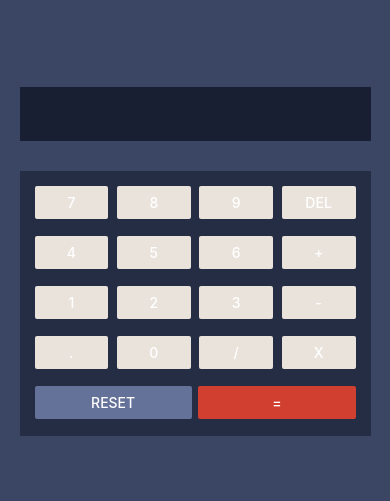
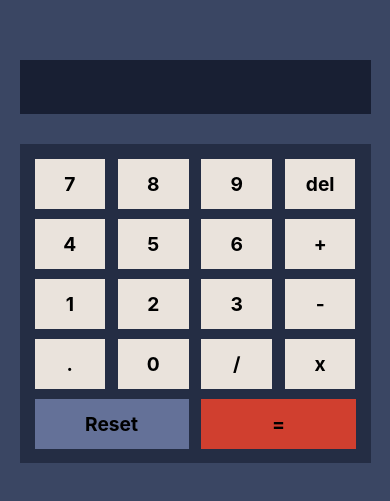
Before and after one commit to rafael-the-dev/react-native-calculator, a React Native app: screen / in a window 390 px wide. Shown: the part 151-652 px from the top of the page. Built offline with nearby package versions, Linux system fonts and the light colour scheme.

Commit message:
customize buttons and fix errors

```diff
--- a/App.js
+++ b/App.js
@@ -10,7 +10,15 @@ const App = () => {
     const seletedFunction = useRef(null);
 
     const numberClickHandler = useCallback(number => () => {
-        setText(currentText => `${currentText}${number}`);
+        setShowResult(isShown => {
+            setText(currentText => `${currentText}${number}`);
+
+            if(isShown) {
+                result.current = 0;
+            }
+
+            return false;
+        })
     }, []);
 
     const deleteHandler = useCallback(() => setText(""), []);
--- a/components/button/index.jsx
+++ b/components/button/index.jsx
@@ -1,21 +1,28 @@
-import { Button, StyleSheet, View } from "react-native"
+import { StyleSheet, TouchableOpacity, Text } from "react-native"
 
 
-const ButtonContainer = ({ color, isSpecialChar, label, onPress, style }) => (
-    <View style={[ styles.container, style ]}>
-        <Button
-            color={color ? color : "#EAE3DC" }
-            onPress={isSpecialChar ? onPress : onPress(label)}
-            title={label}
-        />
-    </View>
+const ButtonContainer = ({ isSpecialChar, label, onPress, style }) => (
+    <TouchableOpacity
+        onPress={isSpecialChar ? onPress : onPress(label)}
+        style={[ styles.container, style ]}>
+        <Text style={styles.label}>{ label }</Text>
+    </TouchableOpacity>
 );
+
 
 const styles = StyleSheet.create({
     container: {
-        color: "#000",
+        alignItems: "center",
+        backgroundColor: "#EAE3DC",
+        color: "#434A59",
         height: 50,
-        width: "23%"
+        justifyContent: "center",
+        marginBottom: 10,
+        width: "22%"
+    },
+    label: {
+        fontSize: "1.2rem",
+        fontWeight: "bold"
     }
 });
 
--- a/components/buttons-container/index.jsx
+++ b/components/buttons-container/index.jsx
@@ -23,8 +23,8 @@ const ButtonsContainer = ({ divideHandler, deleteHandler, equalClickHandler, mul
             <Button isSpecialChar label="x" onPress={multiplyHandler} />
         </View>
         <View style={styles.secondaryButtons}>
-            <Button color="#647198" isSpecialChar label="Reset" onPress={resetHandler} style={styles.button} />
-            <Button color="#D03F2F" isSpecialChar label="=" onPress={equalClickHandler} style={styles.button} />
+            <Button isSpecialChar label="Reset" onPress={resetHandler} style={[ styles.button, styles.resetButton ]} />
+            <Button isSpecialChar label="=" onPress={equalClickHandler} style={[ styles.button, styles.equalButton ]} />
         </View>
     </View>
 );
@@ -34,7 +34,7 @@ const styles = StyleSheet.create({
         backgroundColor: "#242D44",
         marginTop: 30,
         padding: 15,
-        paddingBottom: 0
+        paddingBottom: 4
     },
     buttonsContainer: {
         alignItems: "flex-start",
@@ -47,7 +47,13 @@ const styles = StyleSheet.create({
         justifyContent: "space-between"
     },
     button: {
-        width: "49%"
+        width: "48%"
+    },
+    resetButton: {
+        backgroundColor: "#647198",
+    },
+    equalButton: {
+        backgroundColor: "#D03F2F"
     }
 });
 
```
